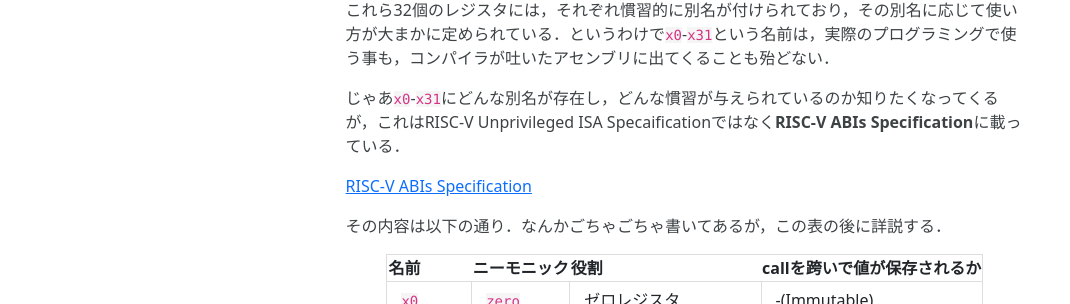
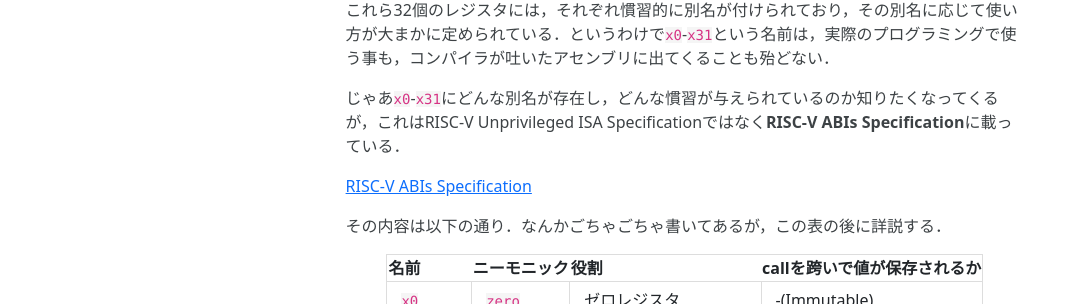
Before and after one commit to VLSI-JP/VLSI-JP.github.io, a Jekyll site: the page built from CommonSenseRISCV.md, in a window 1280 px wide and 900 px high. Shown: the part 296-600 px from the top of the window, without its empty margins (0-1070 px from the left). Built offline with Jekyll 4.4.1, drawn with Linux system fonts in a browser that asks for light colours; some of the changed text lies outside the part shown.

Commit message:
fix typo

```diff
--- a/CommonSenseRISCV.md
+++ b/CommonSenseRISCV.md
@@ -14,7 +14,7 @@ RISC-V Unprivileged ISA Specificationの頭の方には，`x0`-`x31`の汎用レ
 
 これら32個のレジスタには，それぞれ慣習的に別名が付けられており，その別名に応じて使い方が大まかに定められている．というわけで`x0`-`x31`という名前は，実際のプログラミングで使う事も，コンパイラが吐いたアセンブリに出てくることも殆どない．
 
-じゃあ`x0`-`x31`にどんな別名が存在し，どんな慣習が与えられているのか知りたくなってくるが，これはRISC-V Unprivileged ISA Specaificationではなく**RISC-V ABIs Specification**に載っている．
+じゃあ`x0`-`x31`にどんな別名が存在し，どんな慣習が与えられているのか知りたくなってくるが，これはRISC-V Unprivileged ISA Specificationではなく**RISC-V ABIs Specification**に載っている．
 
 [RISC-V ABIs Specification](https://docs.riscv.org/reference/abi/v1.0/riscv-cc-register-convention.html#1-1-1-integer-register-convention)
 
```
Also changed, not shown: other parts of CommonSenseRISCV.md (+1 -1 lines).
